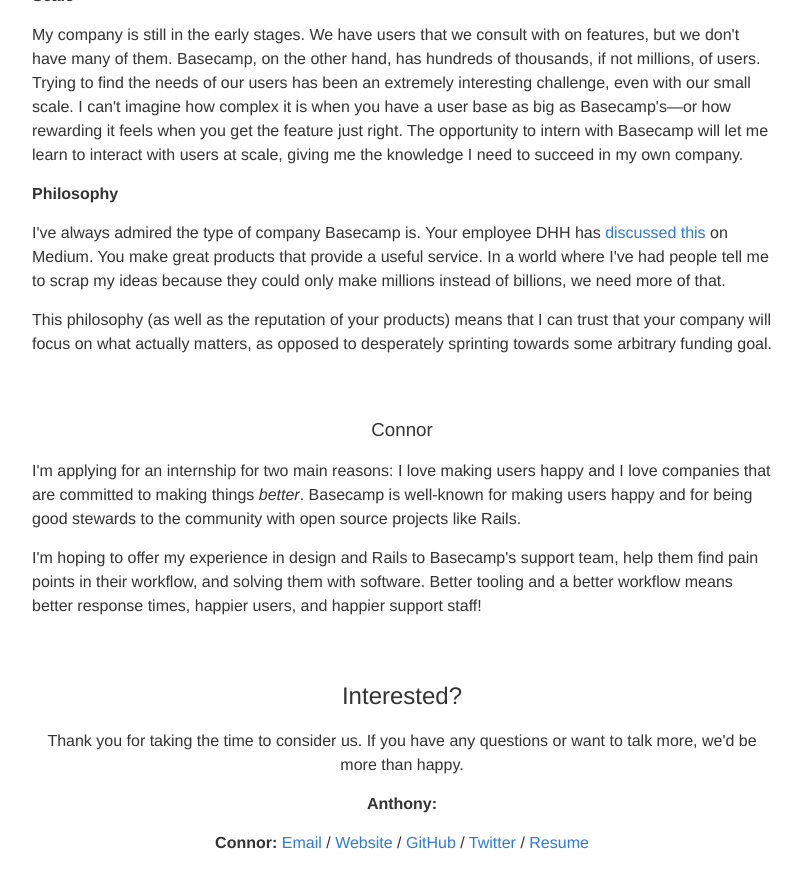
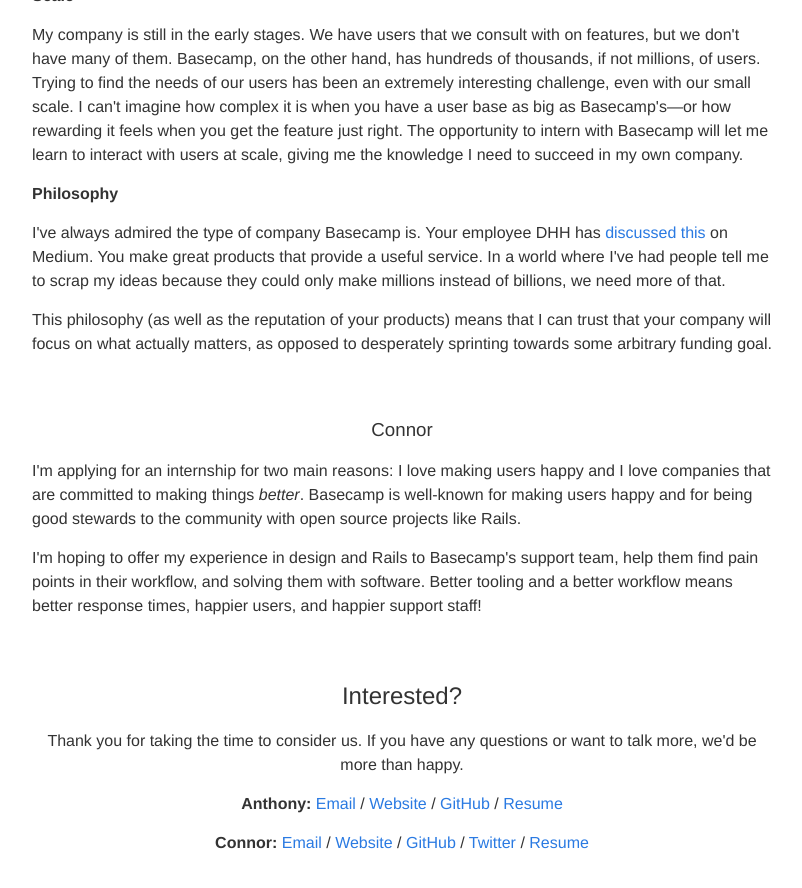
Before and after one commit to noidedmedia/noidedmedia.github.io, a Jekyll site: the page built from basecamp/index.html, in a window 1280 px wide and 900 px high, scrolled down 3607 px. Shown: the top 888 px of the window, without its empty margins (238-1040 px from the left). Built offline with Jekyll 4.4.1, drawn with Linux system fonts in a browser that asks for light colours.

Commit message:
Add Anthony's links with placeholders

```diff
--- a/basecamp/index.html
+++ b/basecamp/index.html
@@ -115,7 +115,7 @@
 
     <p class="center">Thank you for taking the time to consider us. If you have any questions or want to talk more, we'd be more than happy.
 
-    <p class="center"><b>Anthony:</b> <!--- Anthony's links -->
+    <p class="center"><b>Anthony:</b> <a href="mailto:anthony@noided.media">Email</a> / <a href="#">Website</a> / <a href="https://github.com/AnthonySuper">GitHub</a> / <a href="{{ site.url }}/assets/RESUME-URL">Resume</a>
 
     <p class="center"><b>Connor:</b> <a href="mailto:connor.james.shea@gmail.com">Email</a> / <a href="https://connorshea.github.io">Website</a> / <a href="https://github.com/connorshea">GitHub</a> / <a href="https://twitter.com/connorjshea">Twitter</a> / <a href="{{ site.url }}/assets/ConnorSheaResume.pdf">Resume</a>
   </section>
```
